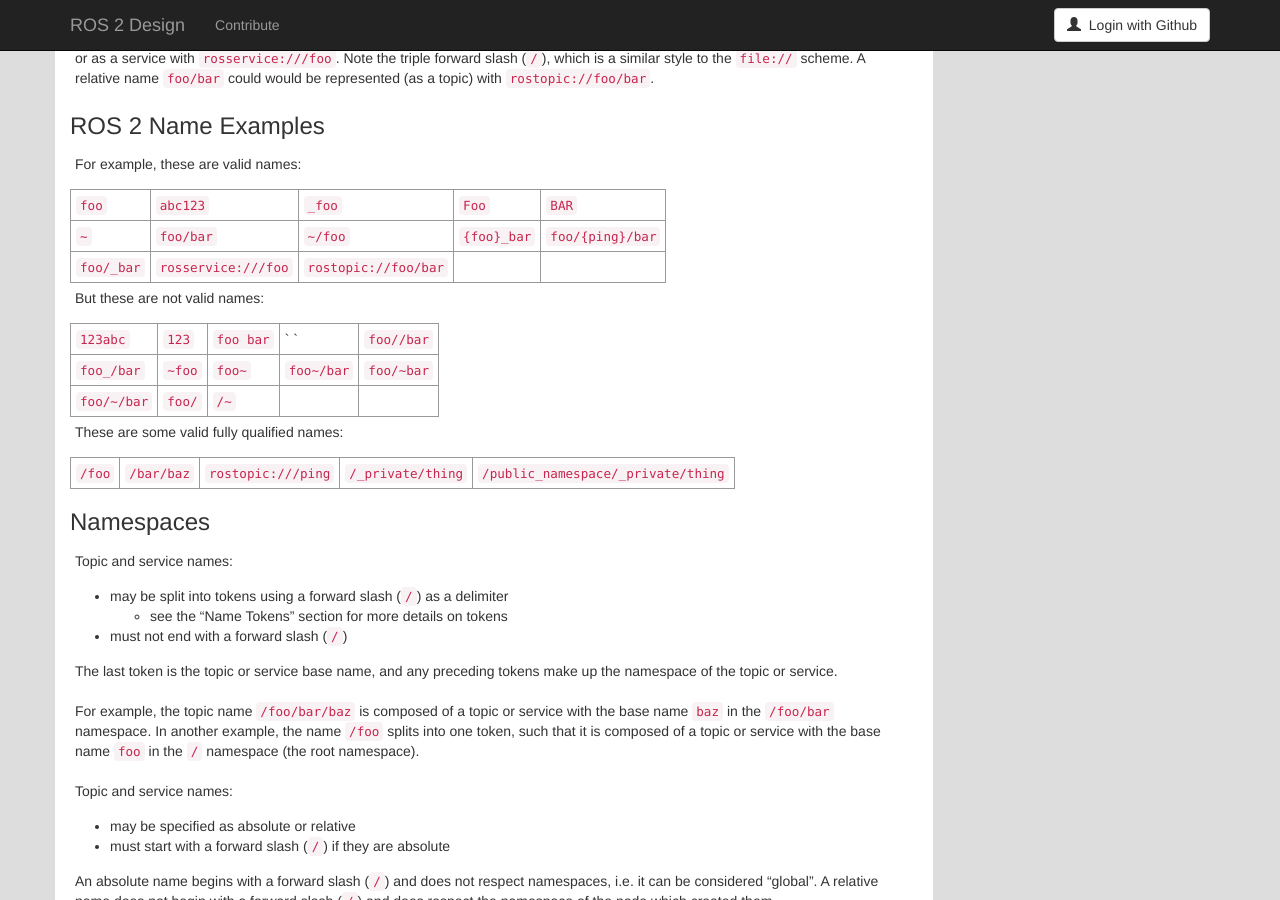
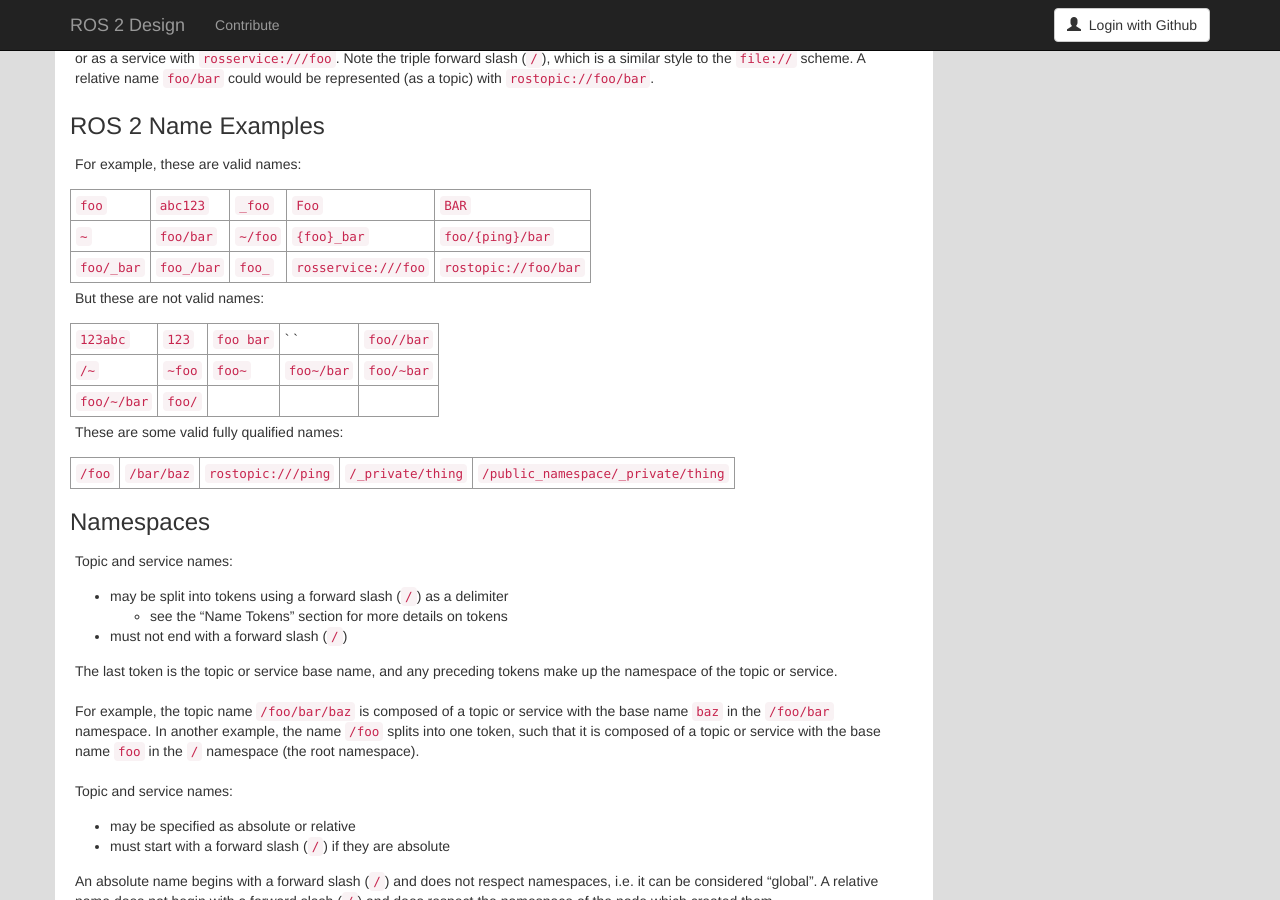
Before and after one commit to ros2/design, a Jekyll site: the page built from articles/140_topic_and_service_name_mapping.md, in a window 1280 px wide and 900 px high, scrolled down 1910 px. Built offline with Jekyll 4.4.1, drawn with Linux system fonts in a browser that asks for light colours; nearby versions of some CDN libraries.

Commit message:
Correct examples for valid rostopics with underscores. (#123)
Correct examples for valid rostopics with underscores.

```diff
--- a/articles/140_topic_and_service_name_mapping.md
+++ b/articles/140_topic_and_service_name_mapping.md
@@ -103,15 +103,15 @@
 
 For example, these are valid names:
 
-| `foo`       | `abc123`            | `_foo`               | `Foo`        | `BAR`            |
-| `~`         | `foo/bar`           | `~/foo`              | `{foo}_bar`  | `foo/{ping}/bar` |
-| `foo/_bar`  | `rosservice:///foo` | `rostopic://foo/bar` |              |                  |
+| `foo`      | `abc123`   | `_foo`  | `Foo`               | `BAR`                |
+| `~`        | `foo/bar`  | `~/foo` | `{foo}_bar`         | `foo/{ping}/bar`     |
+| `foo/_bar` | `foo_/bar` | `foo_`  | `rosservice:///foo` | `rostopic://foo/bar` |
 
 But these are not valid names:
 
 | `123abc`    | `123`  | `foo bar` | ` `        | `foo//bar` |
-| `foo_/bar`  | `~foo` | `foo~`    | `foo~/bar` | `foo/~bar` |
-| `foo/~/bar` | `foo/` | `/~`      |            |            |
+| `/~`        | `~foo` | `foo~`    | `foo~/bar` | `foo/~bar` |
+| `foo/~/bar` | `foo/` |           |            |            |
 
 These are some valid fully qualified names:
 
```
